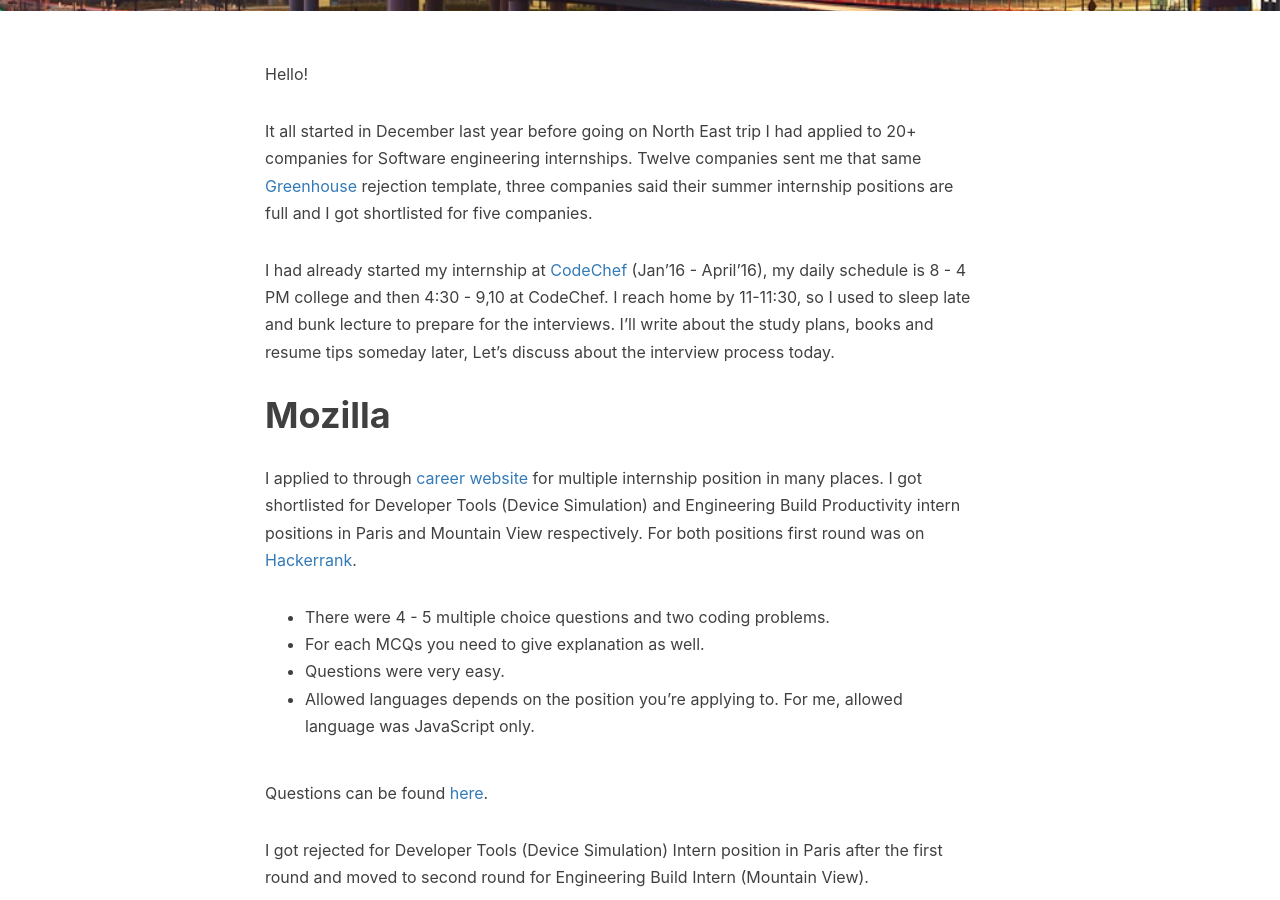
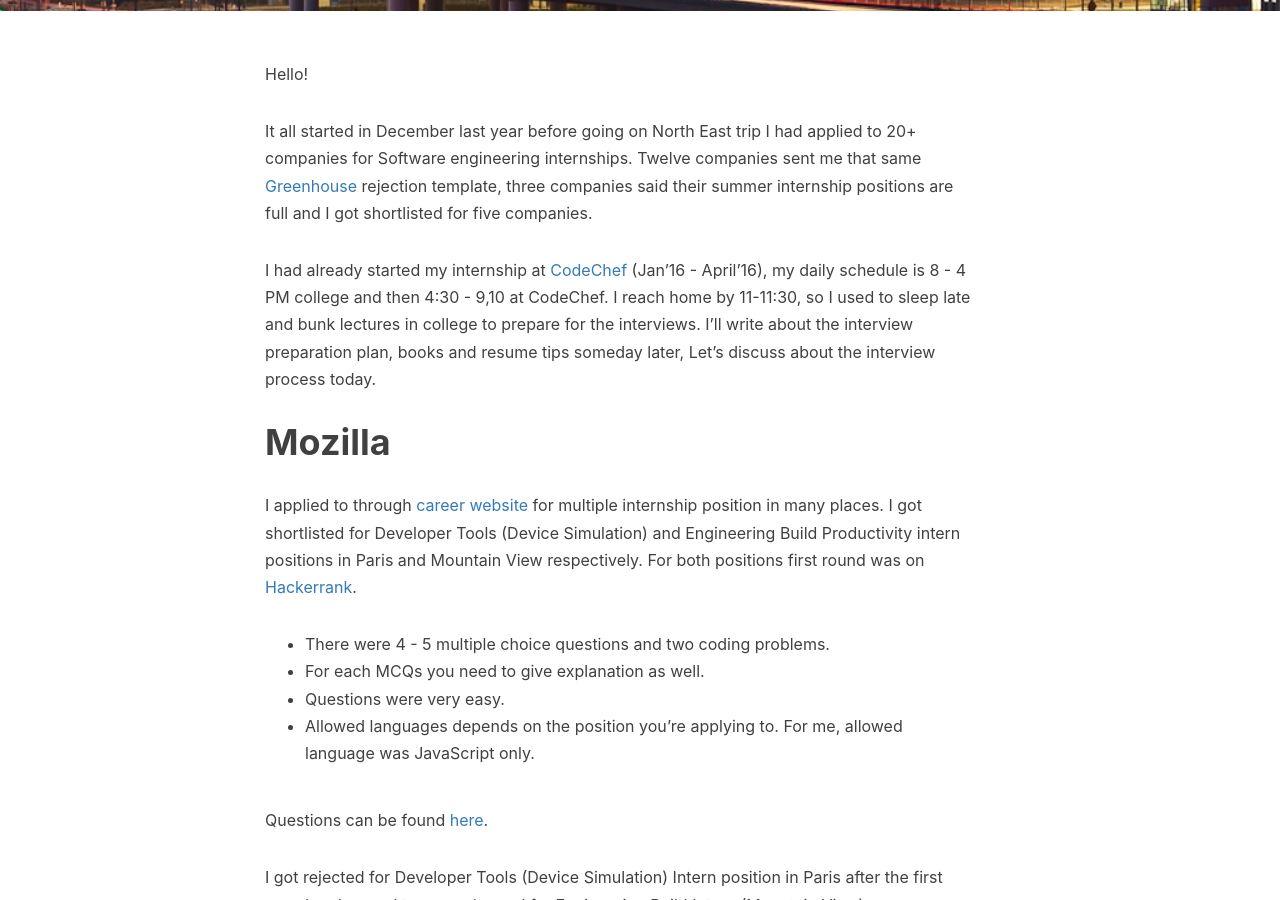
Before and after one commit to nish-d/vicky002.github.io, a Jekyll site: the page built from _posts/2016-02-28-My-internship-interview-experience-with-Amazon-LinkedIn-BrowserStack-Mozilla-and-Slack.md, in a window 1280 px wide and 900 px high, scrolled down 627 px. Built offline with Jekyll 4.4.1, drawn with Linux system fonts in a browser that asks for light colours; nearby versions of some CDN libraries; some web fonts are replaced; comment, search, counter and statistics services are not loaded.

Commit message:
grammer fix

```diff
--- a/_posts/2016-02-28-My-internship-interview-experience-with-Amazon-LinkedIn-BrowserStack-Mozilla-and-Slack.md
+++ b/_posts/2016-02-28-My-internship-interview-experience-with-Amazon-LinkedIn-BrowserStack-Mozilla-and-Slack.md
@@ -18,7 +18,7 @@
 
 It all started in December last year before going on North East trip I had applied to 20+ companies for Software engineering internships. Twelve companies sent me that same <a href="https://www.greenhouse.io" target="_blank">Greenhouse</a> rejection template, three companies said their summer internship positions are full and I got shortlisted for five companies.
 
-I had already started my internship at <a href="https://www.codechef.com" target="_blank">CodeChef</a> (Jan'16 - April'16), my daily schedule is 8 - 4 PM college and then 4:30 - 9,10 at CodeChef. I reach home by 11-11:30, so I used to sleep late and bunk lecture to prepare for the interviews. I'll write about the study plans, books and resume tips someday later, Let's discuss about the interview process today.
+I had already started my internship at <a href="https://www.codechef.com" target="_blank">CodeChef</a> (Jan'16 - April'16), my daily schedule is 8 - 4 PM college and then 4:30 - 9,10 at CodeChef. I reach home by 11-11:30, so I used to sleep late and bunk lectures in college to prepare for the interviews. I'll write about the interview preparation plan, books and resume tips someday later, Let's discuss about the interview process today.
 
 
 # Mozilla
```
